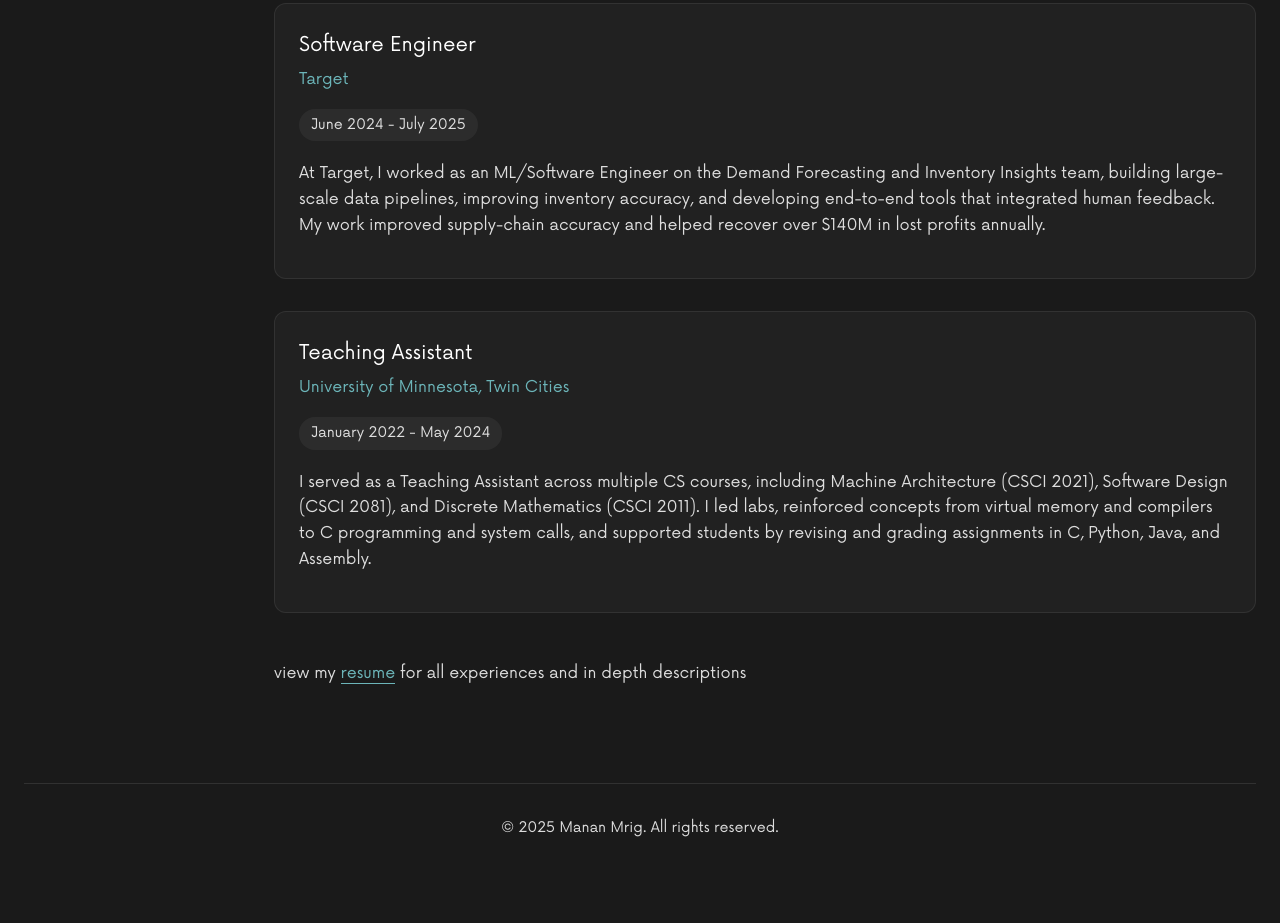
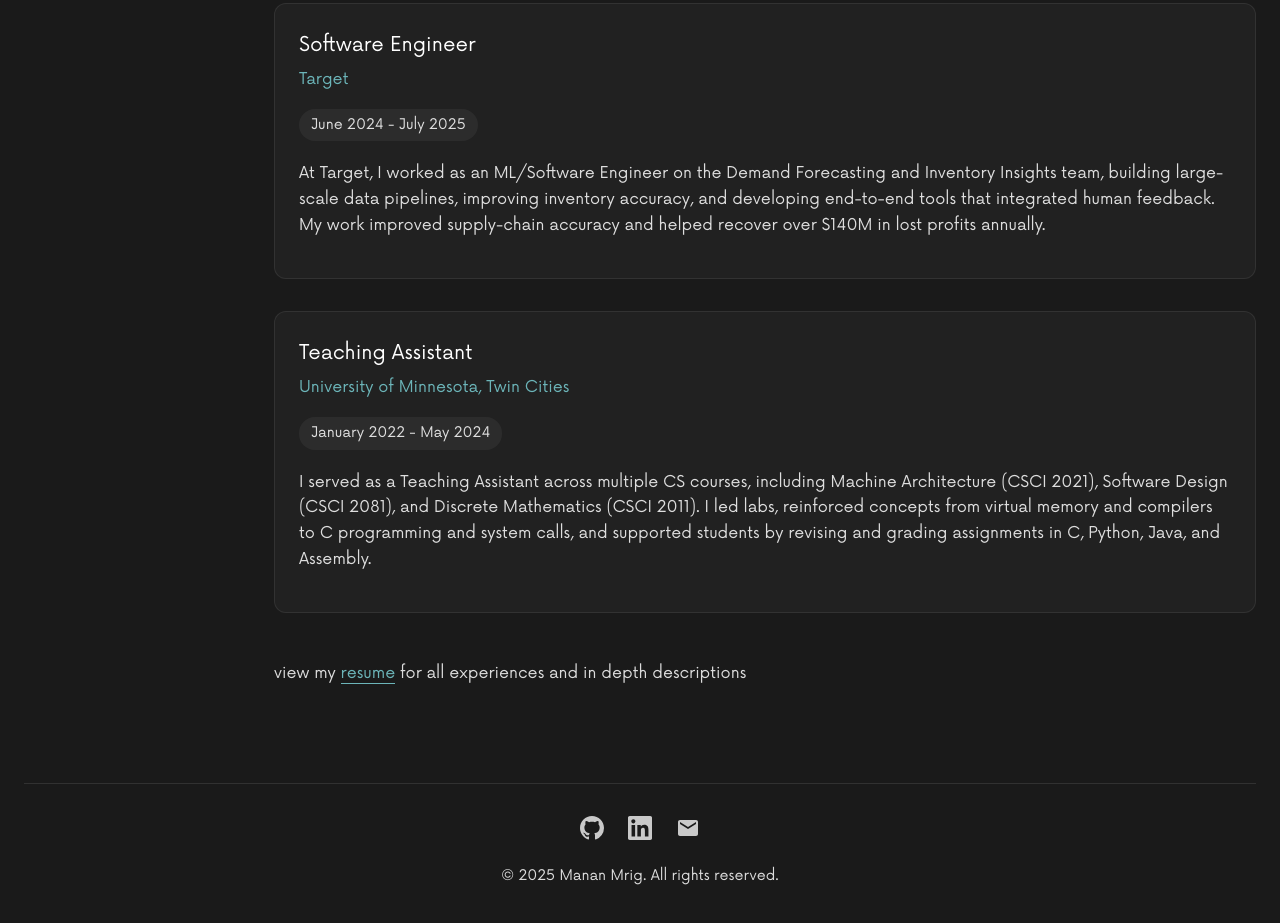
Before and after one commit to RepeatingEmu772/miniwb, a website built with Vite: page index.html in a window 1280 px wide. Shown: the part 2502-3425 px from the top of the page. Before the commit the page ends 3397 px from the top, so only its background shows below. Built offline with nearby package versions, Linux system fonts and the light colour scheme.

Commit message:
ft: social icons added to footer

```diff
--- a/src/components/Footer.ts
+++ b/src/components/Footer.ts
@@ -1,14 +1,38 @@
-import { createElement } from '../utils/dom';
+import { createElement, appendChildren } from '../utils/dom';
 
 export function createFooter(): HTMLElement {
   const footer = createElement('footer', 'site-footer');
+
+  // Social media icons
+  const socialSection = createElement('div', 'footer-social');
+
+  const githubLink = createElement('a', 'social-icon') as HTMLAnchorElement;
+  githubLink.href = 'https://github.com/RepeatingEmu772';
+  githubLink.target = '_blank';
+  githubLink.rel = 'noopener noreferrer';
+  githubLink.innerHTML = `<svg width="20" height="20" viewBox="0 0 24 24" fill="currentColor"><path d="M12 0C5.37 0 0 5.37 0 12c0 5.31 3.435 9.795 8.205 11.385.6.105.825-.255.825-.57 0-.285-.015-1.23-.015-2.235-3.015.555-3.795-.735-4.035-1.41-.135-.345-.72-1.41-1.23-1.695-.42-.225-1.02-.78-.015-.795.945-.015 1.62.87 1.845 1.23 1.08 1.815 2.805 1.305 3.495.99.105-.78.42-1.305.765-1.605-2.67-.3-5.46-1.335-5.46-5.925 0-1.305.465-2.385 1.23-3.225-.12-.3-.54-1.53.12-3.18 0 0 1.005-.315 3.3 1.23.96-.27 1.98-.405 3-.405s2.04.135 3 .405c2.295-1.56 3.3-1.23 3.3-1.23.66 1.65.24 2.88.12 3.18.765.84 1.23 1.905 1.23 3.225 0 4.605-2.805 5.625-5.475 5.925.435.375.81 1.095.81 2.22 0 1.605-.015 2.895-.015 3.3 0 .315.225.69.825.57A12.02 12.02 0 0024 12c0-6.63-5.37-12-12-12z"/></svg>`;
+  githubLink.setAttribute('aria-label', 'GitHub');
+
+  const linkedinLink = createElement('a', 'social-icon') as HTMLAnchorElement;
+  linkedinLink.href = 'https://www.linkedin.com/in/manan-mrig/';
+  linkedinLink.target = '_blank';
+  linkedinLink.rel = 'noopener noreferrer';
+  linkedinLink.innerHTML = `<svg width="20" height="20" viewBox="0 0 24 24" fill="currentColor"><path d="M20.447 20.452h-3.554v-5.569c0-1.328-.027-3.037-1.852-3.037-1.853 0-2.136 1.445-2.136 2.939v5.667H9.351V9h3.414v1.561h.046c.477-.9 1.637-1.85 3.37-1.85 3.601 0 4.267 2.37 4.267 5.455v6.286zM5.337 7.433c-1.144 0-2.063-.926-2.063-2.065 0-1.138.92-2.063 2.063-2.063 1.14 0 2.064.925 2.064 2.063 0 1.139-.925 2.065-2.064 2.065zm1.782 13.019H3.555V9h3.564v11.452zM22.225 0H1.771C.792 0 0 .774 0 1.729v20.542C0 23.227.792 24 1.771 24h20.451C23.2 24 24 23.227 24 22.271V1.729C24 .774 23.2 0 22.222 0h.003z"/></svg>`;
+  linkedinLink.setAttribute('aria-label', 'LinkedIn');
+
+  const emailLink = createElement('a', 'social-icon') as HTMLAnchorElement;
+  emailLink.href = 'mailto:mmrig4@gmail.edu';
+  emailLink.innerHTML = `<svg width="20" height="20" viewBox="0 0 24 24" fill="currentColor"><path d="M20 4H4c-1.1 0-1.99.9-1.99 2L2 18c0 1.1.9 2 2 2h16c1.1 0 2-.9 2-2V6c0-1.1-.9-2-2-2zm0 4l-8 5-8-5V6l8 5 8-5v2z"/></svg>`;
+  emailLink.setAttribute('aria-label', 'Email');
+
+  appendChildren(socialSection, githubLink, linkedinLink, emailLink);
 
   const currentYear = new Date().getFullYear();
   const footerText = createElement('p', 'footer-text',
     `© ${currentYear} Manan Mrig. All rights reserved.`
   );
 
-  footer.appendChild(footerText);
+  appendChildren(footer, socialSection, footerText);
 
   return footer;
 }
--- a/src/style.css
+++ b/src/style.css
@@ -521,6 +521,17 @@
   padding: var(--spacing-lg) 0;
   border-top: 1px solid var(--border-color);
   text-align: center;
+  display: flex;
+  flex-direction: column;
+  gap: var(--spacing-md);
+  align-items: center;
+}
+
+.footer-social {
+  display: flex;
+  gap: 1.5rem;
+  align-items: center;
+  justify-content: center;
 }
 
 .footer-text {
```
